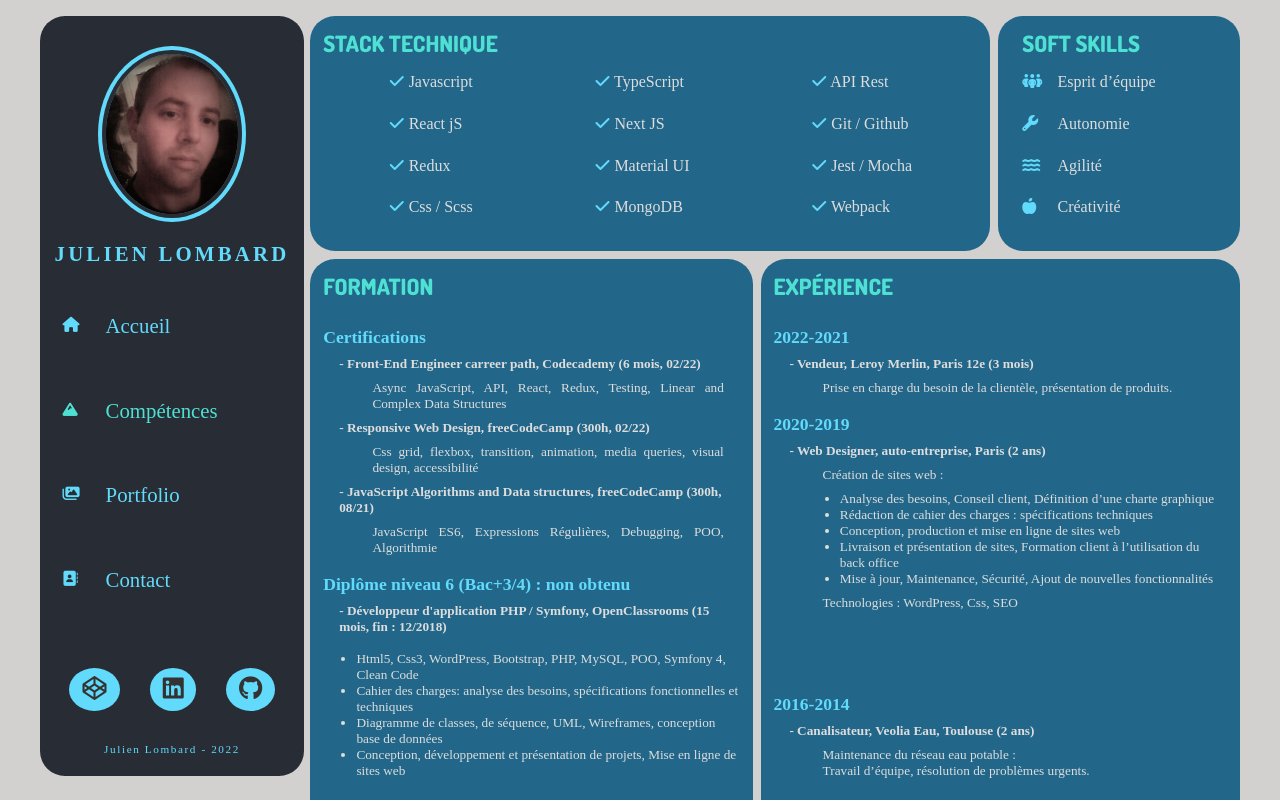
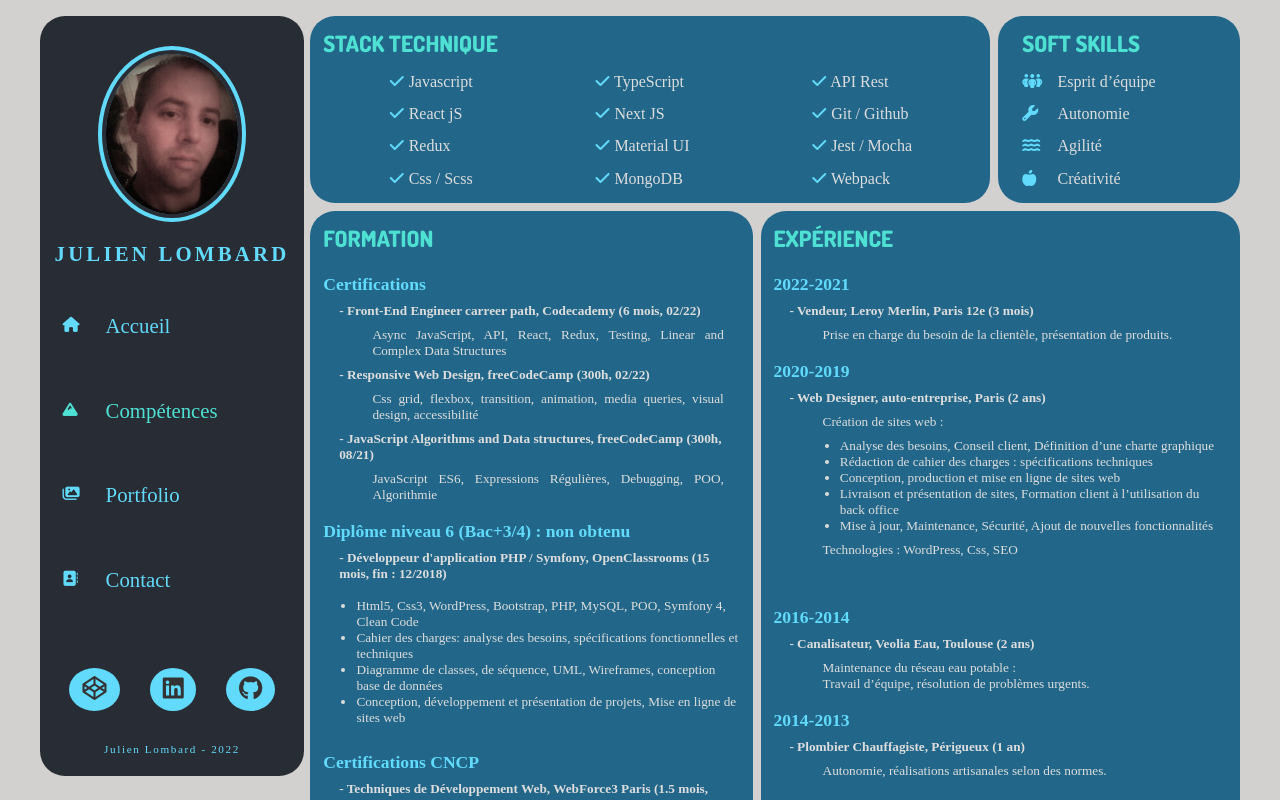
Before and after one commit to julienLombard/julien-lombard-developer-portfolio, a React (Create React App) app: page /competences in a window 1280 px wide. Shown: the top 800 px of the page. Built offline with nearby package versions, Linux system fonts and the light colour scheme; a web font is replaced by a local one.

Commit message:
fixing grid issue

```diff
--- a/src/styles/pages/_knowledges.scss
+++ b/src/styles/pages/_knowledges.scss
@@ -6,7 +6,7 @@
     overflow: hidden;
     display: grid;
     grid-template-columns: 48% 1fr 1fr;
-    grid-template-rows: 20% 70%;
+    grid-template-rows: 20% 80%;
     grid-template-areas:
       'L L E'
       'O H H';
@@ -79,7 +79,7 @@
       margin: 0.5rem 0.25rem 0 0;
       display: grid;
       grid-template-columns: 1fr;
-      grid-template-rows: 7% 1fr 1fr;
+      grid-template-rows: 7% 1fr 0.5fr;
       grid-template-areas:
         '1'
         '2'
@@ -126,7 +126,7 @@
       margin: 0.5rem 0 0 0.25rem;
       display: grid;
       grid-template-columns: 1fr;
-      grid-template-rows: 7% 1fr 1fr;
+      grid-template-rows: 7% 0.5fr 0.5fr;
       grid-template-areas:
         '1'
         '2'
```
